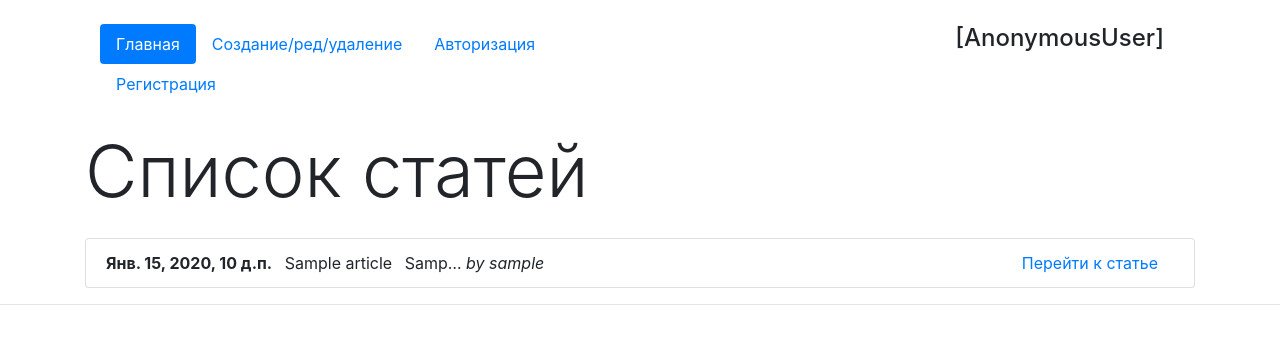
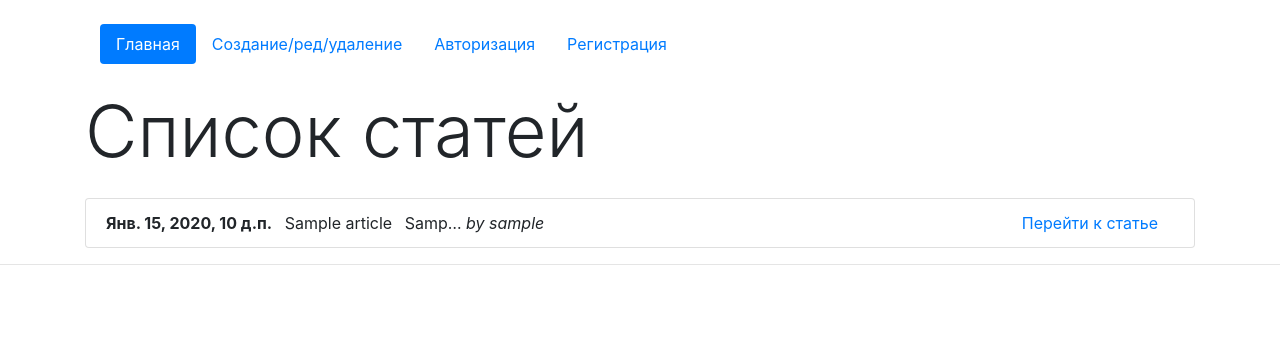
Before and after one commit to IvanSaldoZ/saldiframe_django, a Django app: page / in a window 1280 px wide. Shown: the top 344 px of the page. Run offline with Django 3.2, Linux system fonts and the light colour scheme; tables that the repository leaves empty hold one stand-in row (values such as "Sample post"); parts of the project's set-up code (start-up, migrations or seed data) failed here and were passed over.

Commit message:
Some small modifications

```diff
--- a/saldiframe/dinarapp2/templates/index.html
+++ b/saldiframe/dinarapp2/templates/index.html
@@ -13,7 +13,7 @@
         <div class="container">
             <div class="row">
                 <div class="col-8">
-                    <ul class="nav nav-pills col-8">
+                    <ul class="nav nav-pills">
                       <li class="nav-item">
                           {% url 'index' as url_home %}
                         <a class="nav-link{% if request.path == url_home %} active{% endif %}" href="{{ url_home }}">Главная</a>
@@ -40,7 +40,9 @@
                     </ul>
                 </div>
                 <div class="col-4">
-                    <span class="float-right mr-3"> <h4>[{{request.user}}]</h4></span>
+                    {% if request.user.is_authenticated %}
+                        <span class="float-right mr-3"> <h4>[{{request.user}}]</h4></span>
+                    {% endif %}
                 </div>
             </div>
         </div>
```
